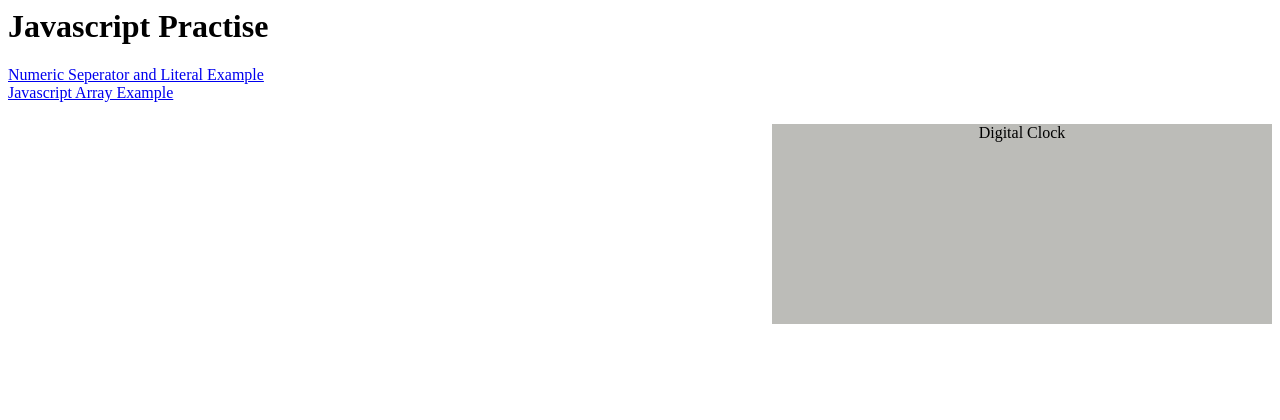
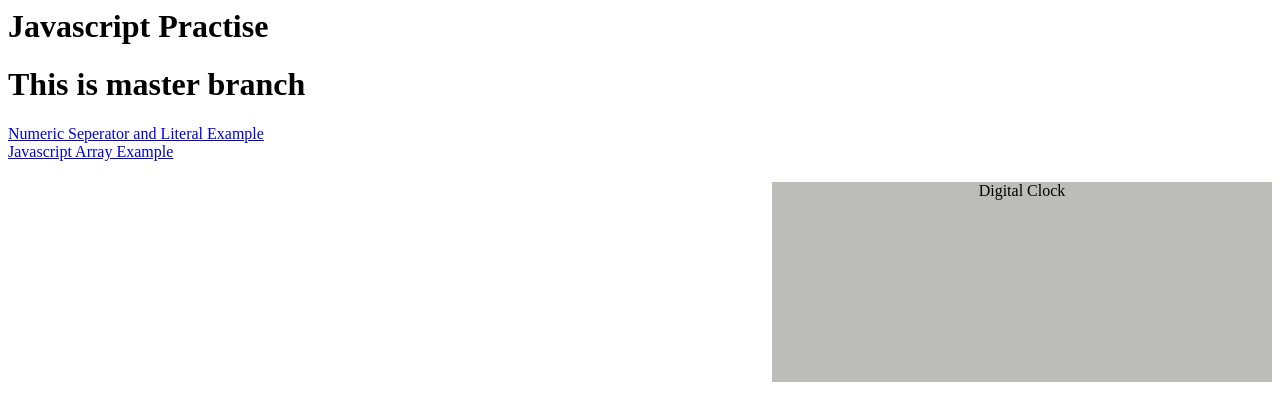
Before and after one commit to MostafizSuman/mernOne, a website: page index.html in a window 1280 px wide. Drawn offline with Linux system fonts and the light colour scheme.

Commit message:
Update index.html

```diff
--- a/index.html
+++ b/index.html
@@ -11,6 +11,7 @@
 
     </head>
     <body>
+        <h1>This is master branch</h1>
         <a href="numericSeparatorAndLiteral.html">Numeric Seperator and Literal Example</a>
         <br>
         <a href="jsArray.html">Javascript Array Example</a>
```
